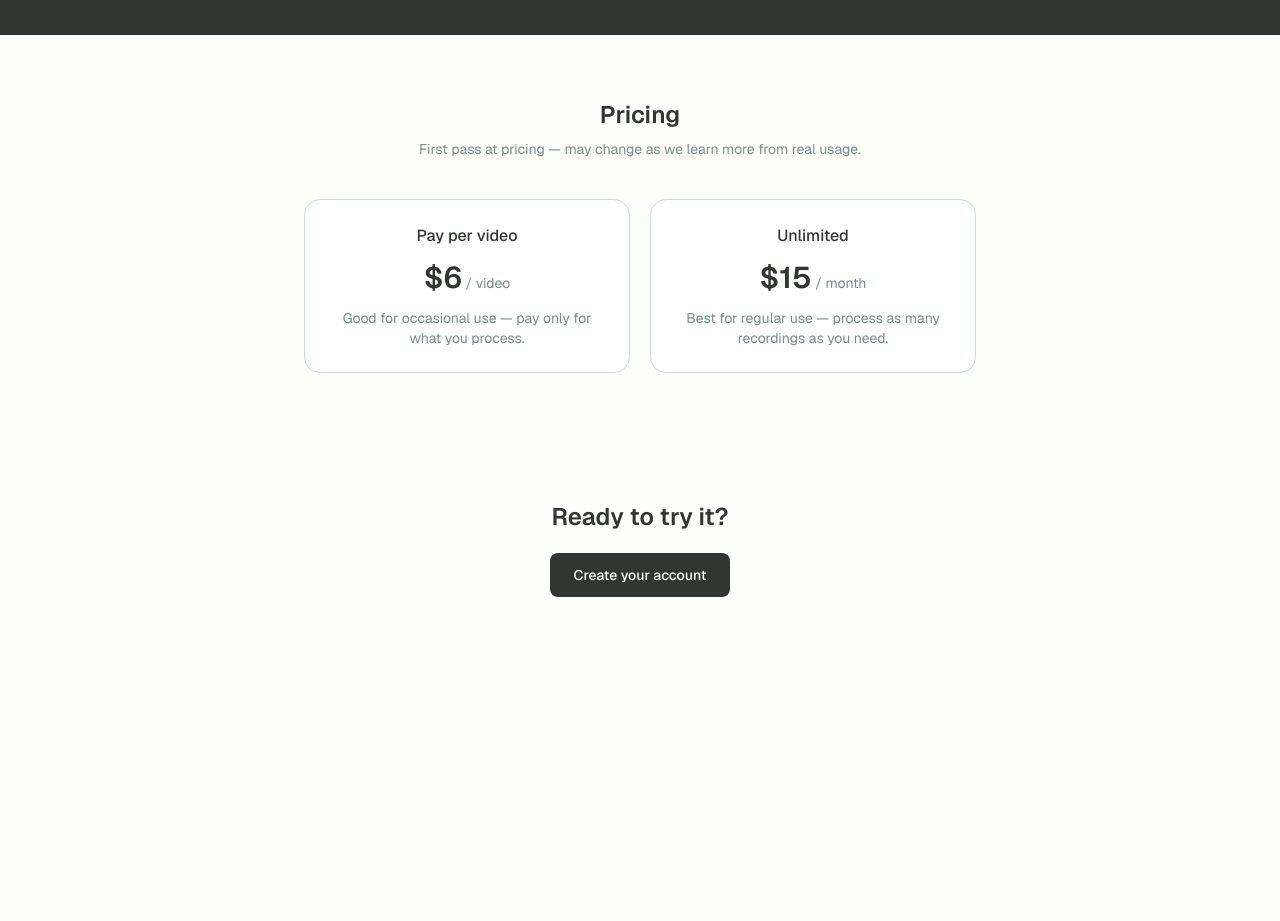
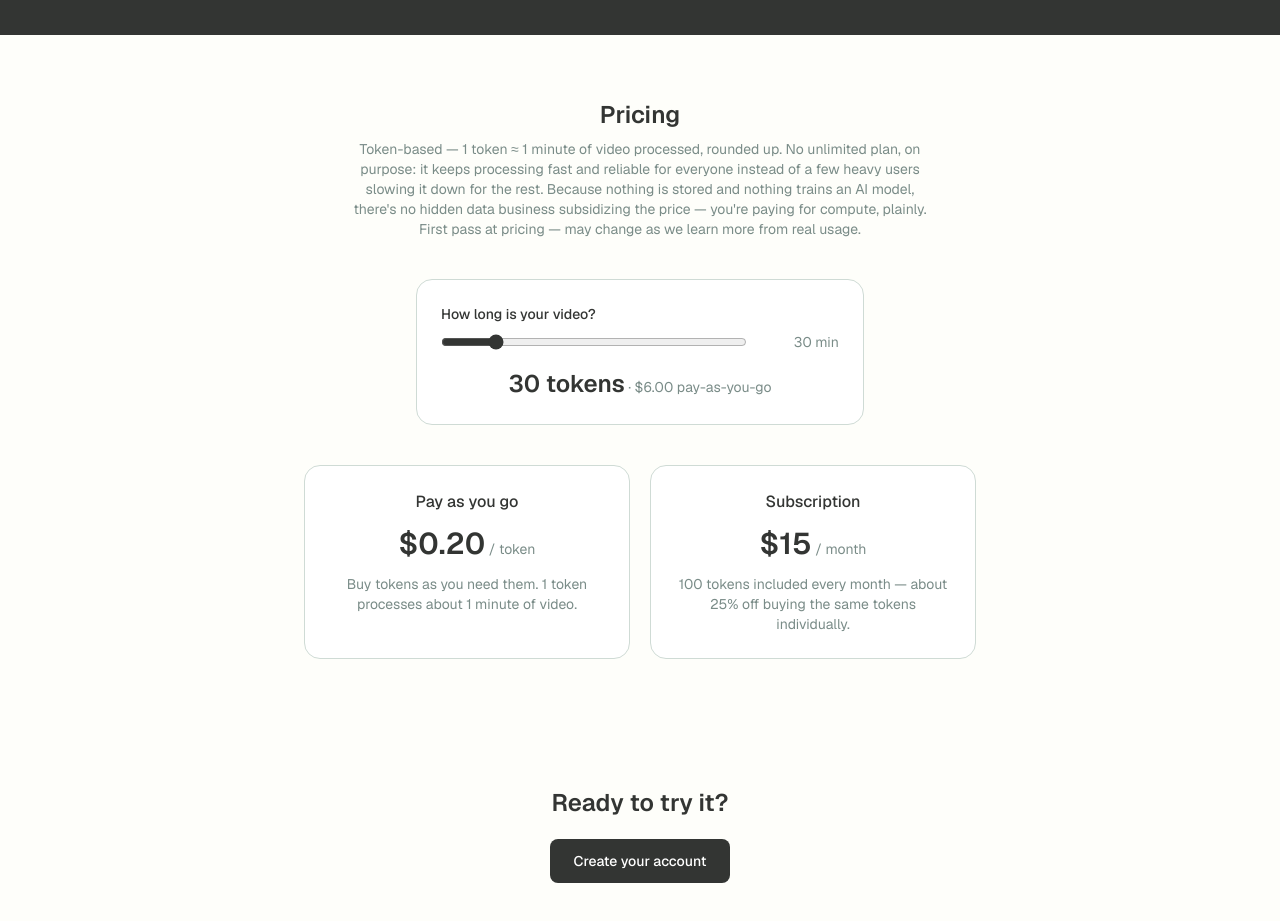
Before and after one commit to hnrywltn/screenScribe, a Next.js app: page / in a window 1280 px wide. Shown: the part 1140-2061 px from the top of the page. Before the commit the page ends 1801 px from the top, so only its background shows below. Built offline with nearby package versions, Linux system fonts and the light colour scheme; no server answers.

Commit message:
Auto-commit 2026-08-12 14:24:01

```diff
--- a/app/(marketing)/page.tsx
+++ b/app/(marketing)/page.tsx
@@ -2,6 +2,7 @@ import Link from "next/link";
 import { Camera, FileText, Film, Lock } from "lucide-react";
 import FeatureCard from "@/components/FeatureCard";
 import PricingCard from "@/components/PricingCard";
+import TokenEstimator from "@/components/TokenEstimator";
 
 export default function MarketingHomePage() {
   return (
@@ -69,22 +70,31 @@ export default function MarketingHomePage() {
       <section id="pricing" className="max-w-5xl mx-auto px-4 sm:px-8 py-16">
         <div className="text-center mb-10">
           <h2 className="text-2xl font-semibold text-[var(--color-text)]">Pricing</h2>
-          <p className="mt-2 text-sm text-[var(--color-muted)]">
-            First pass at pricing — may change as we learn more from real usage.
+          <p className="mt-2 text-sm text-[var(--color-muted)] max-w-xl mx-auto">
+            Token-based — 1 token ≈ 1 minute of video processed, rounded up. No unlimited plan, on purpose: it keeps
+            processing fast and reliable for everyone instead of a few heavy users slowing it down for the rest.
+            Because nothing is stored and nothing trains an AI model, there&apos;s no hidden data business subsidizing
+            the price — you&apos;re paying for compute, plainly. First pass at pricing — may change as we learn more
+            from real usage.
           </p>
         </div>
+
+        <div className="mb-10">
+          <TokenEstimator />
+        </div>
+
         <div className="grid grid-cols-1 sm:grid-cols-2 gap-5 max-w-2xl mx-auto">
           <PricingCard
-            title="Pay per video"
-            price="$6"
-            period="/ video"
-            description="Good for occasional use — pay only for what you process."
+            title="Pay as you go"
+            price="$0.20"
+            period="/ token"
+            description="Buy tokens as you need them. 1 token processes about 1 minute of video."
           />
           <PricingCard
-            title="Unlimited"
+            title="Subscription"
             price="$15"
             period="/ month"
-            description="Best for regular use — process as many recordings as you need."
+            description="100 tokens included every month — about 25% off buying the same tokens individually."
           />
         </div>
       </section>
--- /dev/null
+++ b/components/TokenEstimator.tsx
@@ -0,0 +1,38 @@
+"use client";
+
+import { useState } from "react";
+
+const DOLLARS_PER_TOKEN = 0.2;
+
+// Illustrative only — there's no upload flow yet to probe a real file's
+// duration. Once one exists, this same 1-token-per-minute math is meant
+// to be reused against the actual probed length, not just this slider.
+export default function TokenEstimator() {
+  const [minutes, setMinutes] = useState(30);
+  const tokens = Math.max(1, Math.ceil(minutes));
+  const cost = (tokens * DOLLARS_PER_TOKEN).toFixed(2);
+
+  return (
+    <div className="bg-white rounded-2xl border border-[var(--color-border)] p-6 max-w-md mx-auto">
+      <label htmlFor="minutes" className="block text-sm font-medium text-[var(--color-text)] mb-2">
+        How long is your video?
+      </label>
+      <div className="flex items-center gap-3">
+        <input
+          id="minutes"
+          type="range"
+          min={1}
+          max={180}
+          value={minutes}
+          onChange={(e) => setMinutes(Number(e.target.value))}
+          className="flex-1 accent-[var(--color-sidebar)]"
+        />
+        <span className="text-sm text-[var(--color-muted)] w-20 text-right shrink-0">{minutes} min</span>
+      </div>
+      <p className="mt-4 text-center">
+        <span className="text-2xl font-semibold text-[var(--color-text)]">{tokens} tokens</span>
+        <span className="text-sm text-[var(--color-muted)]"> · ${cost} pay-as-you-go</span>
+      </p>
+    </div>
+  );
+}
```
Also changed, not shown: 2 other files (tests, documents, lock files or other folders).
